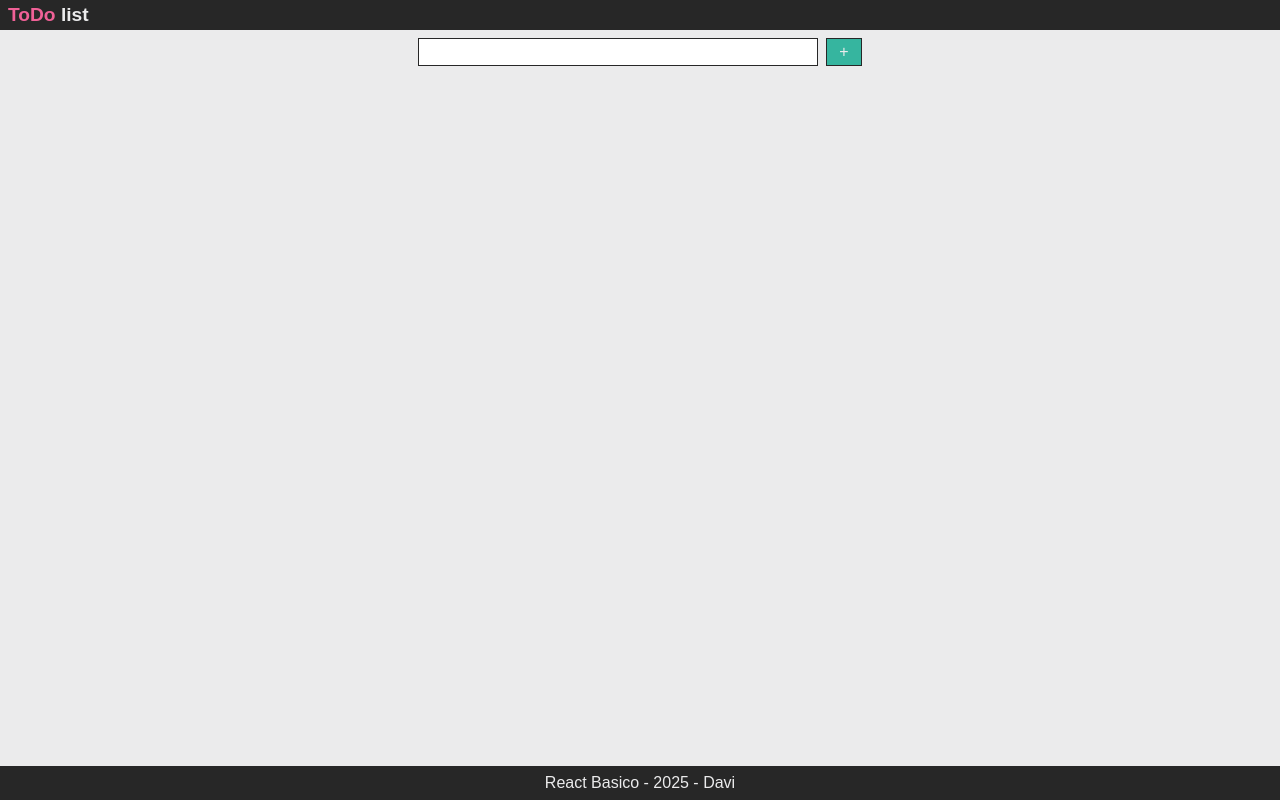
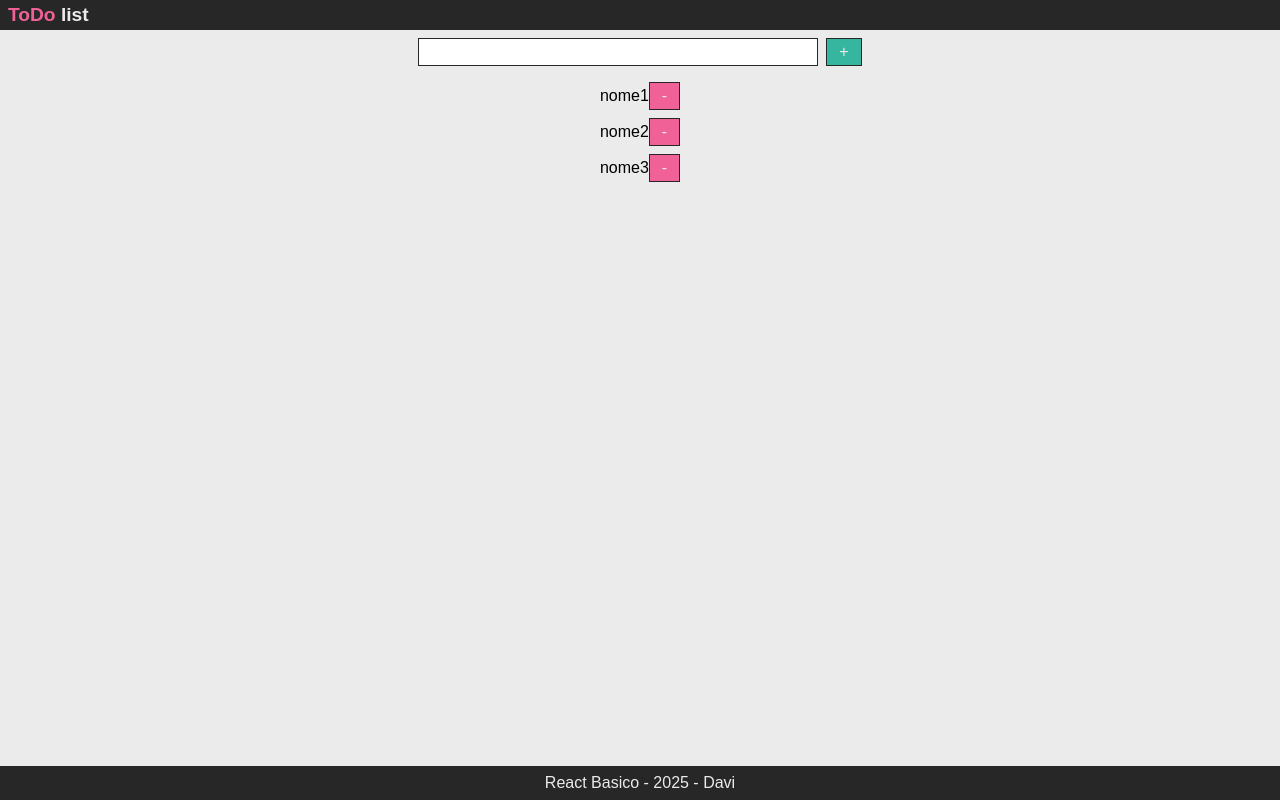
Before and after one commit to Davibrasil05/to-do-list, a React (Vite) app in the folder vite-project/: page / in a window 1280 px wide. Built offline with nearby package versions, Linux system fonts and the light colour scheme.

Commit message:
ListaTarefas

```diff
--- a/vite-project/src/components/botao/Botao.jsx
+++ b/vite-project/src/components/botao/Botao.jsx
@@ -1,7 +1,7 @@
 import style from "./Botao.module.css"
 import {TIPO_BOTAO} from './constantes'
 const Botao = (props) =>{
-    const {texto, tipo = "TIPO_BOTAO.PRIMARIO", ...outrasprops} = props
+    const {texto, tipo = TIPO_BOTAO.PRIMARIO, ...outrasprops} = props
     return(
         <button className = {style.Botao} tipo = {tipo} {...outrasprops}>
             {texto}
--- a/vite-project/src/components/botao/constantes.js
+++ b/vite-project/src/components/botao/constantes.js
@@ -1,6 +1,6 @@
 export const TIPO_BOTAO = Object.freeze({
-
 
     PRIMARIO: "primario",
     SECUNDARIO: "secundario",
+
 })
--- a/vite-project/src/components/index.js
+++ b/vite-project/src/components/index.js
@@ -4,3 +4,4 @@ export *from "./rodape"
 export * from "./formCriarTarefa"
 export * from "./campotexto"
 export * from "./botao"
+export * from "./listaTarefas"
--- /dev/null
+++ b/vite-project/src/components/listaTarefas/ListaTarefas.jsx
@@ -0,0 +1,15 @@
+import style from "./ListaTarefas.module.css"
+import { ListaTarefasItem } from "./listaTarefasItem"
+const ListaTarefas = () =>{
+    return(
+        <div >
+            <ul className = {style.ListaTarefas}>
+                <ListaTarefasItem nome = "nome1"/>
+                <ListaTarefasItem nome = "nome2"/>
+                <ListaTarefasItem nome = "nome3"/>
+            </ul>
+        </div>
+    )
+}
+
+export{ListaTarefas}
--- /dev/null
+++ b/vite-project/src/components/listaTarefas/ListaTarefas.module.css
@@ -0,0 +1,6 @@
+.ListaTarefas{
+    list-style: none;
+    display: flex;
+    gap: 0.5rem;
+    flex-direction: column;
+}
--- /dev/null
+++ b/vite-project/src/components/listaTarefas/index.js
@@ -0,0 +1 @@
+export * from './ListaTarefas'
--- /dev/null
+++ b/vite-project/src/components/listaTarefas/listaTarefasItem/ListaTarefasItem.jsx
@@ -0,0 +1,13 @@
+import { Botao } from "../../botao"
+import { TIPO_BOTAO } from "../../botao"
+
+const ListaTarefasItem = (props) => {
+    const {nome} = props
+    return(
+        <li>
+            {nome}
+            <Botao texto = "-" tipo = {TIPO_BOTAO.SECUNDARIO}/>
+        </li>
+    )
+}
+export{ListaTarefasItem}
--- /dev/null
+++ b/vite-project/src/components/listaTarefas/listaTarefasItem/index.js
@@ -0,0 +1 @@
+export * from "./ListaTarefasItem"
--- a/vite-project/src/pages/inicial/Inicial.jsx
+++ b/vite-project/src/pages/inicial/Inicial.jsx
@@ -1,11 +1,13 @@
-import { FormCriarTarefa} from "../../components"
-
-const Inicial = () =>{
+import { FormCriarTarefa, ListaTarefas} from "../../components"
+import style from "./Inicial.module.css"
+const Inicial = () => {
     return(
         <>
-            <FormCriarTarefa/>
+            <div className = {style.Inicial}>
+                <FormCriarTarefa/>
+                <ListaTarefas/>
+            </div>
         </>
     )
-
 }
 export {Inicial}
--- /dev/null
+++ b/vite-project/src/pages/inicial/Inicial.module.css
@@ -0,0 +1,6 @@
+.Inicial{
+    display:flex;
+    flex-direction: column;
+    align-items: center;
+    gap: 1rem;
+}
```
